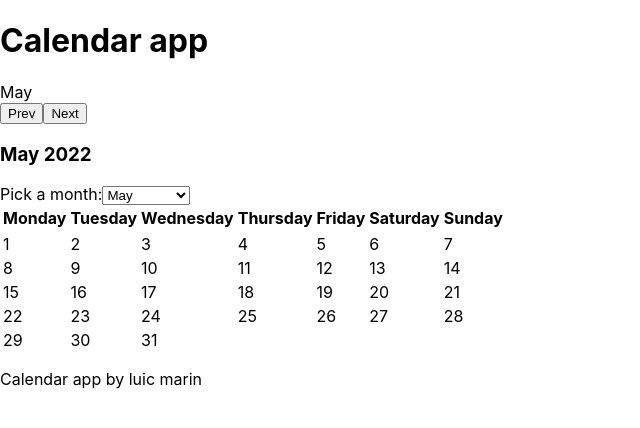
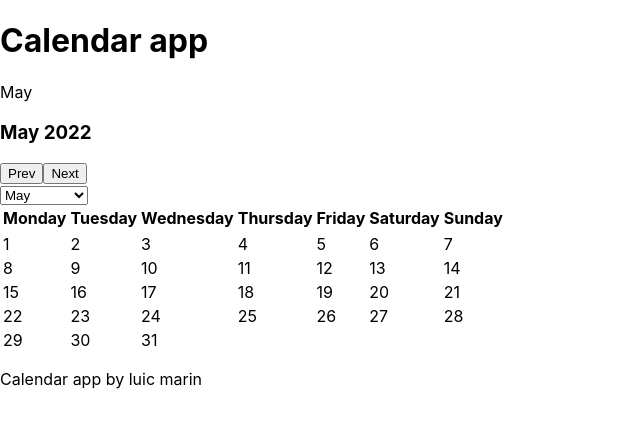
Before and after one commit to AcidBurnHen/swtichy, a Next.js app: page / in a window 1280 px wide. Shown: the top 428 px of the page, without its empty margins (0-640 px from the left). Built offline with nearby package versions, Linux system fonts and the light colour scheme.

Commit message:
Added previous and next button navigation logic for changing the state of the month

```diff
--- a/components/calendar/DaysInMonth.tsx
+++ b/components/calendar/DaysInMonth.tsx
@@ -1,5 +1,5 @@
 import { FC } from 'react';
-import { getFirstDayOfMonth, getNumOfDaysInMonth } from '../../lib/datetime';
+import { getFirstDayOfMonth, getNumOfDaysInMonth, getMonth } from '../../lib/datetime';
 
 interface Month {
   month: string
@@ -9,9 +9,10 @@ const DaysInMonth: FC<Month> = ({month}) => {
   const firstDay = getFirstDayOfMonth(month);
   const monthDays = getNumOfDaysInMonth(month);
 
+
   let emptySpace = [];
   for (let i = 1; i < firstDay; i++) {
-    emptySpace.push(<td>{''}</td>);
+    emptySpace.push(<td key={i}>{''}</td>);
   }
 
   let daysInAMonth = [];
--- a/components/calendar/MonthSelect.tsx
+++ b/components/calendar/MonthSelect.tsx
@@ -1,3 +1,4 @@
+import moment from 'moment';
 import { getYear, getMonths, getMonth } from '../../lib/datetime';
 import {
   useState,
@@ -16,6 +17,7 @@ const MonthSelect: FC<MonthProps> = ({ setParentMonth }) => {
   const allMonths = getMonths();
 
   const [month, setMonth] = useState(getMonth);
+  const [count, setCount] = useState(1);
 
   const months = allMonths.map((month: string, index: number) => {
     return (
@@ -30,16 +32,30 @@ const MonthSelect: FC<MonthProps> = ({ setParentMonth }) => {
     setParentMonth(event.target.value);
   };
 
+  const nextMonth = () => {
+    setCount(count + 1)
+    const next = moment().clone().add(count, "month").format("MMMM")
+    setMonth(next)
+    setParentMonth(next)
+  }
+
+  const prevMonth = () => {
+    setCount(count - 1)
+    const prev = moment().clone().subtract(count, "month").format("MMMM")
+    setMonth(prev)
+    setParentMonth(prev)
+  }
+
   return (
     <div>
       <div>
-        <button>Prev</button>
-        <button>Next</button>
         <h3>
           {month} {year}
         </h3>
+        <button onClick={prevMonth}>Prev</button>
+        <button onClick={nextMonth}>Next</button>
+
       </div>
-      <label htmlFor='months'>Pick a month:</label>
       <select
         defaultValue={month}
         onChange={handleMonth}
--- a/lib/datetime.ts
+++ b/lib/datetime.ts
@@ -12,7 +12,7 @@ export const getWeekdays = (): string[] => {
 
 export const getMonths = (): string[] => moment.months()
 
-export const getMonth: string = moment().format("MMMM");
+export const getMonth = moment().format("MMMM");
 
 export const getNumOfDaysInMonth  = (month: string): number => moment(month, "MMMM").daysInMonth();
 
--- a/package.json
+++ b/package.json
@@ -9,11 +9,11 @@
     "lint": "next lint"
   },
   "dependencies": {
+    "date-fns": "^2.28.0",
     "moment": "^2.29.3",
     "next": "12.1.6",
     "react": "18.1.0",
-    "react-dom": "18.1.0",
-    "react-redux": "^8.0.2"
+    "react-dom": "18.1.0"
   },
   "devDependencies": {
     "@types/node": "^17.0.35",
```
Also changed, not shown: 1 other file (tests, documents, lock files or other folders).
